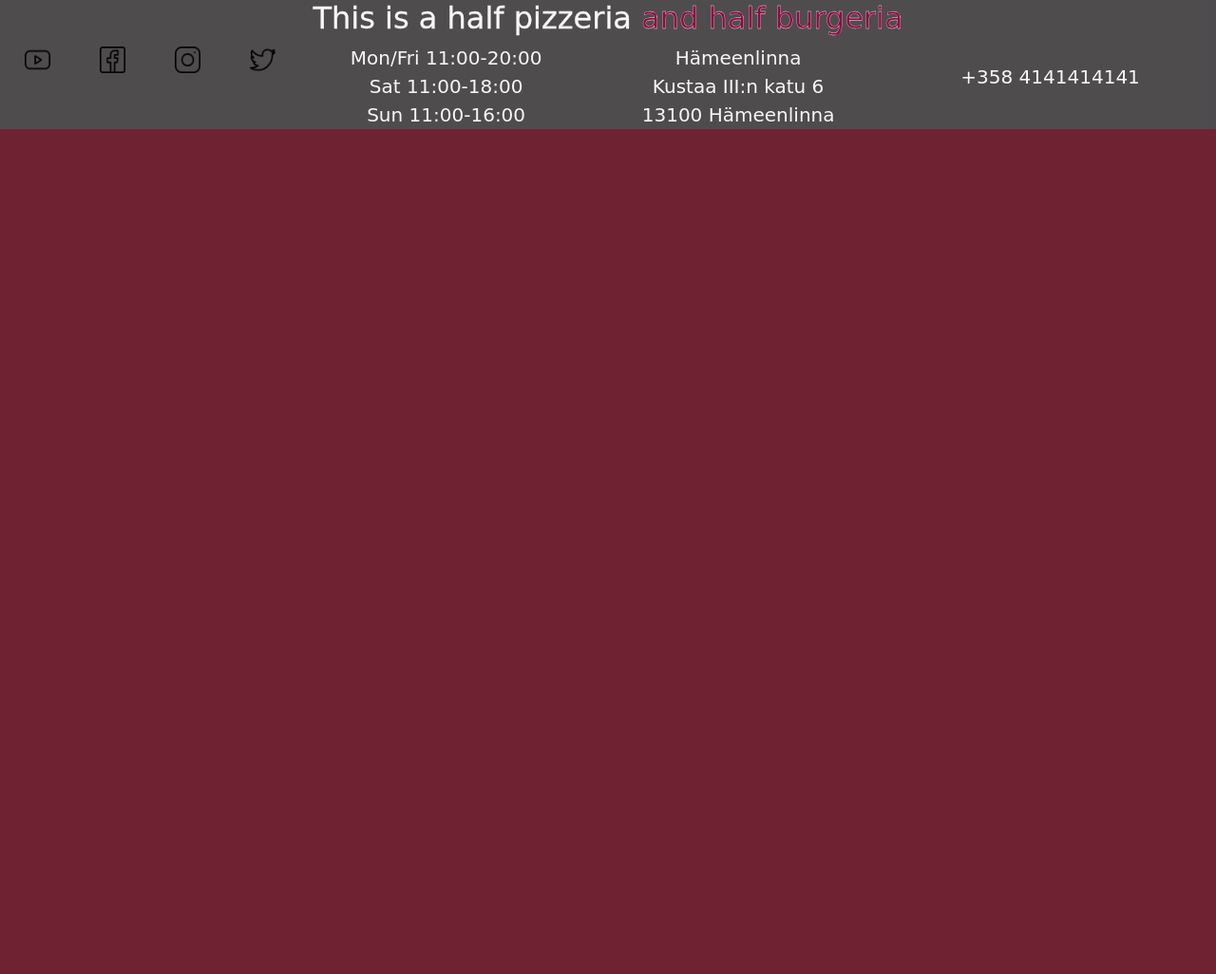
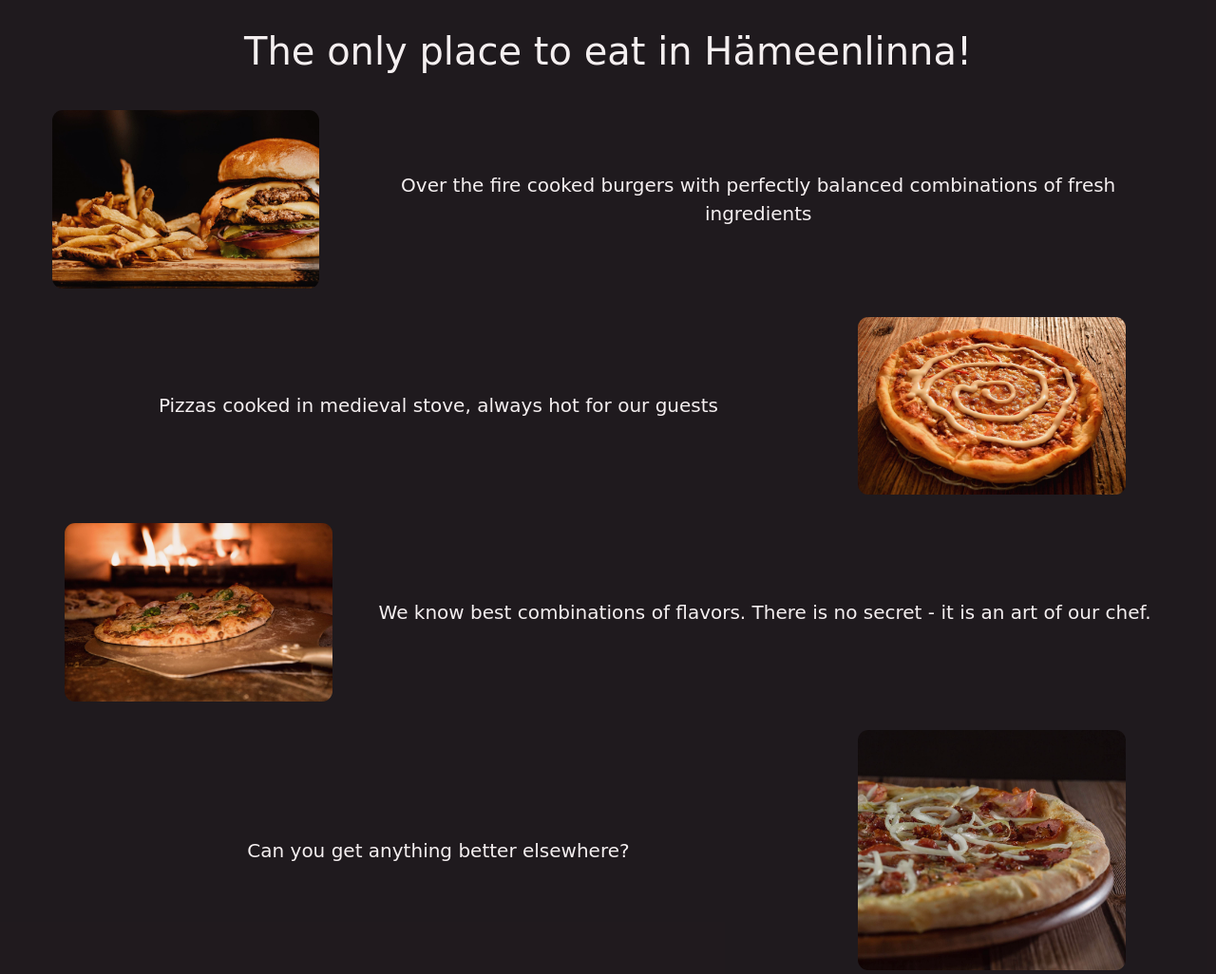
Before and after one commit to Aryan22000/Aryan_webpro, a PHP site: page / in a window 1280 px wide. Shown: the part 46-1072 px from the top of the page at 95% size. Before the commit the page ends 182 px from the top, so only its background shows below. Run offline with PHP 8.4, Linux system fonts and the light colour scheme; some web fonts are replaced.

Commit message:
add home page

```diff
--- a/src/Aryan_Mohammadi_Task/tommi project/index.php
+++ b/src/Aryan_Mohammadi_Task/tommi project/index.php
@@ -1,5 +1,28 @@
 <?php include "header.php" ?>
-<!-- <h1>some content</h1>
-<p>Lorem ipsum dolor sit amet consectetur adipisicing elit. Explicabo sint delectus minus optio doloremque incidunt neque impedit enim ipsum autem libero cum, quas adipisci consectetur vitae dicta non exercitationem itaque.</p> -->
+
+<div class="main">
+
+        <div class="cntrblock">
+            <h1>The only place to eat in Hämeenlinna! </h1>
+        </div>
+
+        <div class="imgblock"><img src="images/burger1.jpg" alt="burger"></div>
+        <div class="txtblock">Over the fire cooked burgers with perfectly balanced combinations of fresh ingredients</div>
+
+        <div class="invisible">~~~~~~~~</div>
+        <div class="txtblock">Pizzas cooked in medieval stove, always hot for our guests</div>
+        <div class="imgblock"><img src="images/pizza1.jpg" alt="pizza"></div>
+
+
+        <div class="imgblock"><img src="images/pizza2.jpg" alt="pizza"></div>
+        <div class="txtblock">We know best combinations of flavors. There is no secret - it is an art of our chef.</div>
+        <div class="invisible">~~~~~~~~</div>
+        <div class="txtblock">Can you get anything better elsewhere?</div>
+        <div class="imgblock"><img src="./images/pizza3.jpg" alt="pizza"></div>
+
+
+        <div class="cntrblock">
+            <iframe class="googlemap" src="https://www.google.com/maps/embed?pb=!1m18!1m12!1m3!1d1934.0928626833834!2d24.4601133!3d61.0034388!2m3!1f0!2f0!3f0!3m2!1i1024!2i768!4f13.1!3m3!1m2!1s0x468e5dbef602a7e1%3A0xcacad440ad4f93de!2sKustaa%20III%3An%20katu%206%2C%2013100%20H%C3%A4meenlinna!5e0!3m2!1sfi!2sfi!4v1674664626136!5m2!1sfi!2sfi" width="600" height="450" style="border:0;" allowfullscreen="" loading="lazy" referrerpolicy="no-referrer-when-downgrade"></iframe>
+        </div>
 
 <?php include "footer.php" ?>
```
